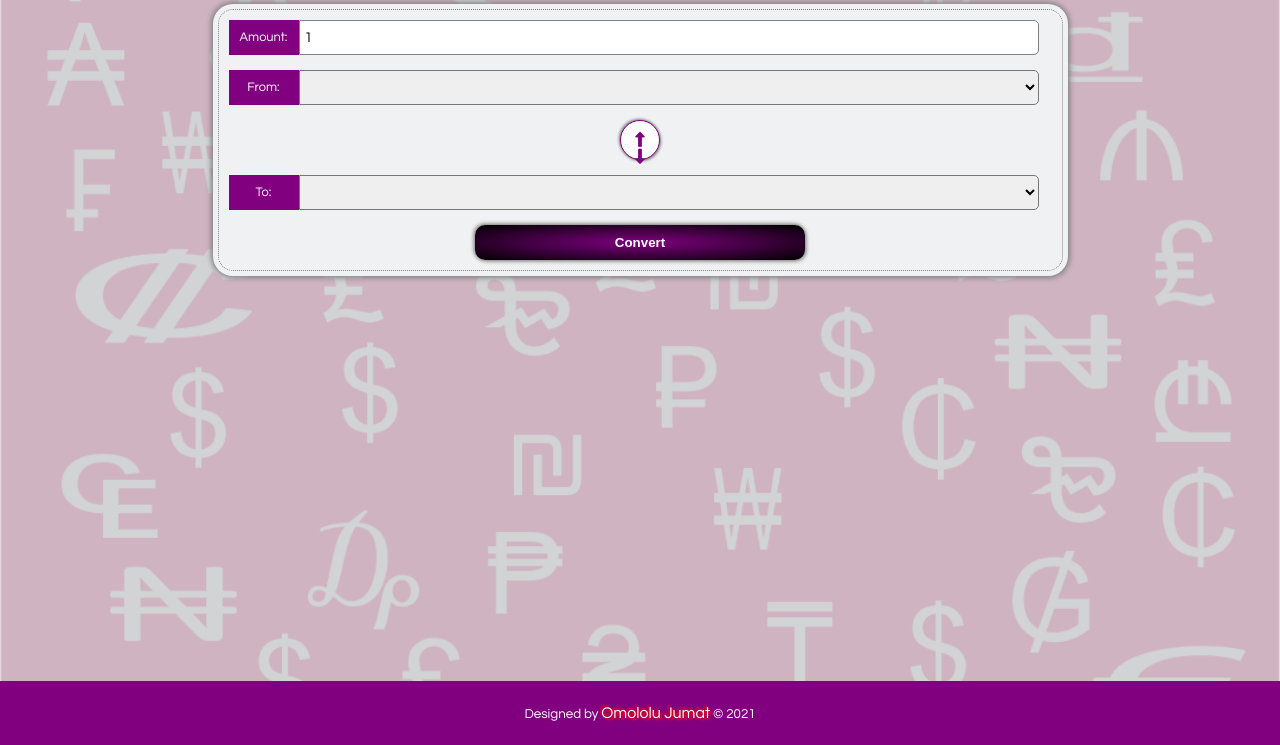
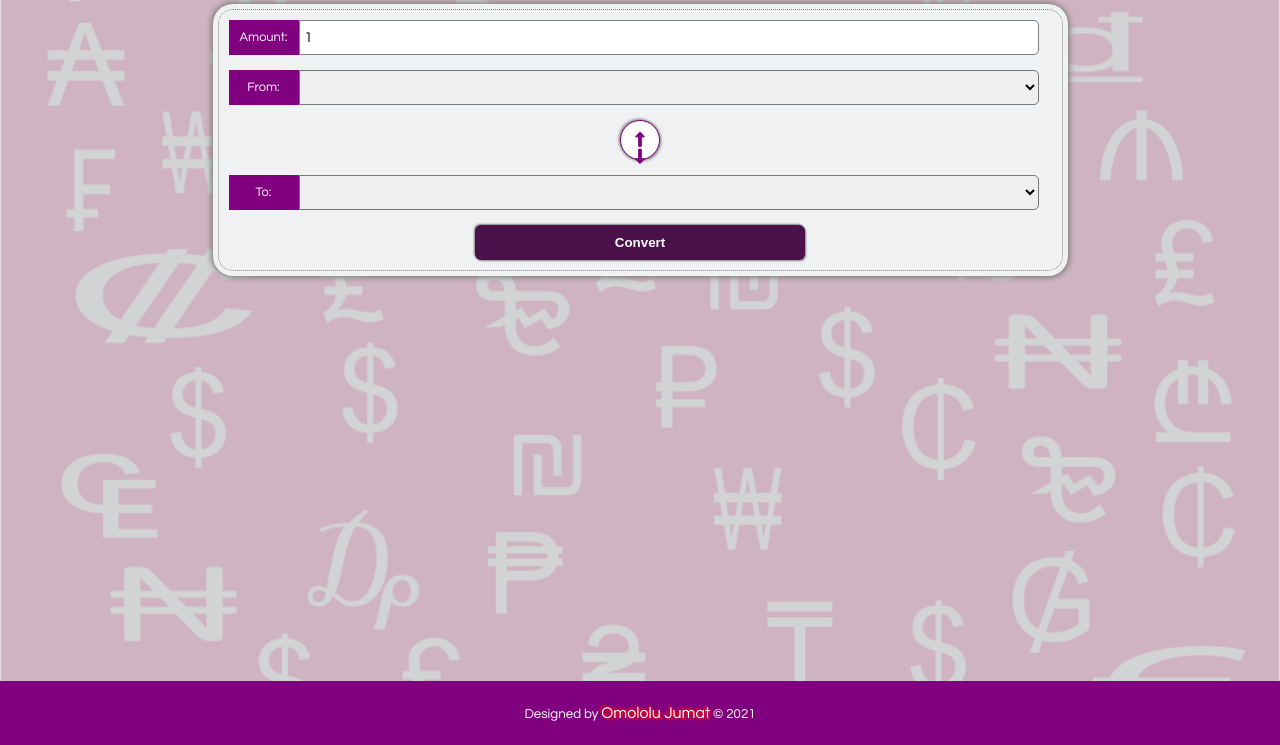
Before and after one commit to Jummate/currency-converter, a plain HTML site: page index.html in a window 1280 px wide. Shown: the part 70-815 px from the top of the page. Drawn offline with Linux system fonts and the light colour scheme; no server answers.

Commit message:
background of the convert button adjusted

```diff
--- a/css/styles.css
+++ b/css/styles.css
@@ -150,7 +150,7 @@ main{
 }
 #btn-convert{
     padding: 10px;
-    background:radial-gradient(purple,black);
+    background-color:rgb(75, 17, 75);
     color:white;
     text-align:center;
     border:none;
@@ -158,8 +158,8 @@ main{
     font-weight: bold;
     width:100%;
     cursor:pointer;
-    border-radius:10px;
-    box-shadow:1px 1px 4px gray, -1px -1px 4px gray;
+    border-radius:6px;
+    box-shadow:1px 1px 2px gray, -1px -1px 2px gray;
 }
 #btn-convert:hover{
     opacity:0.8;
```
